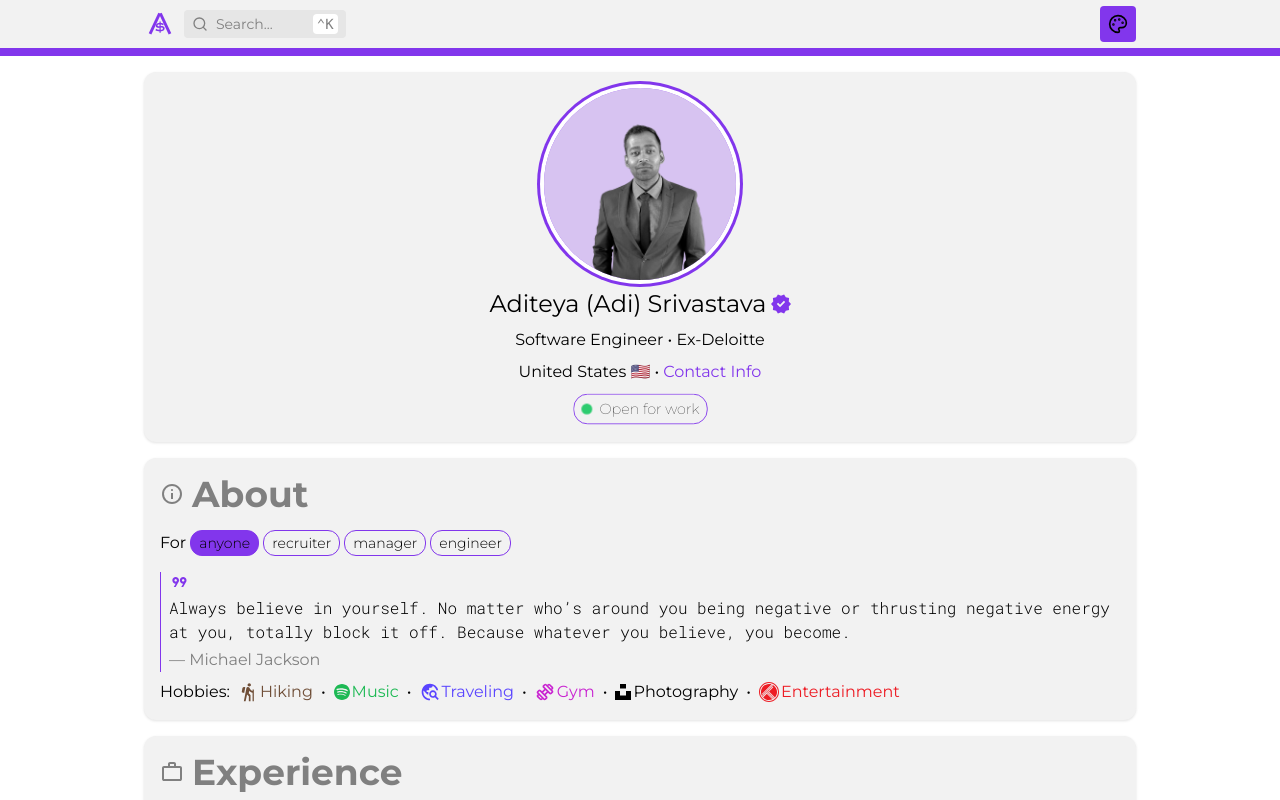
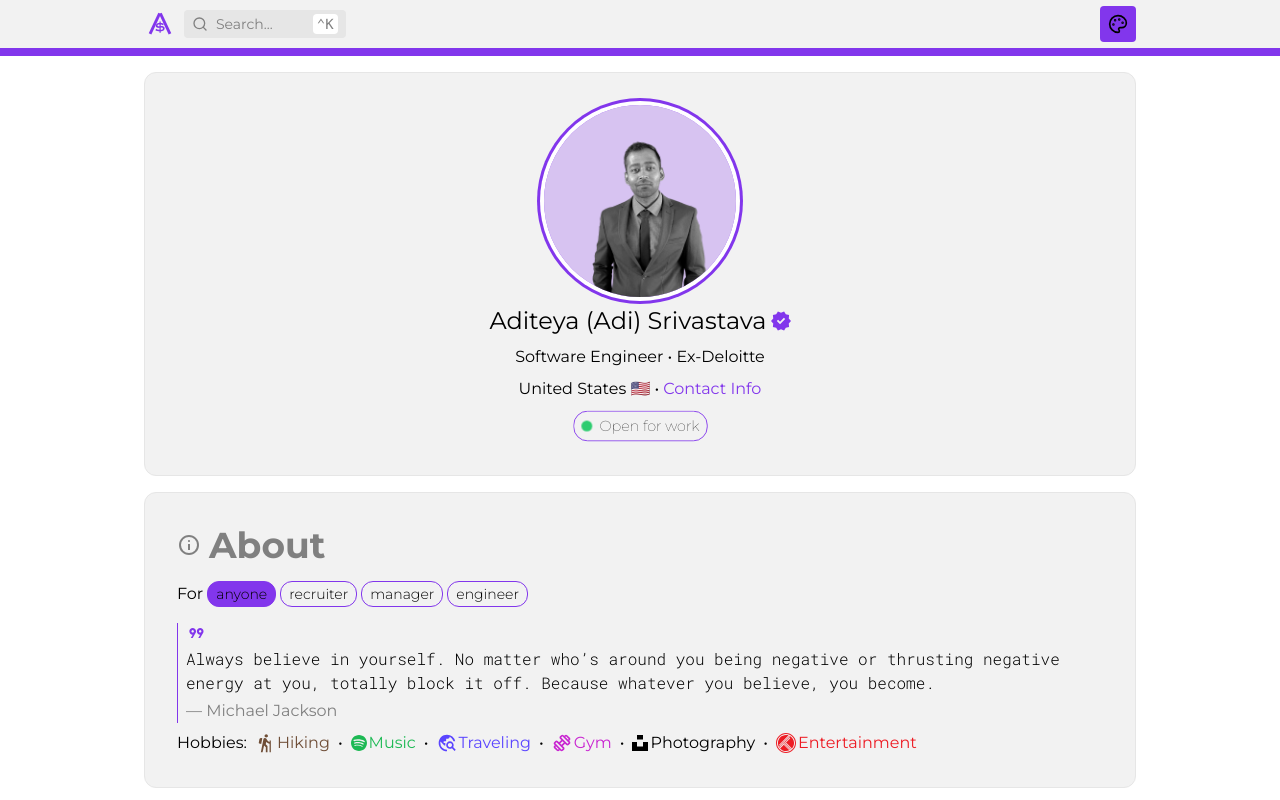
Before and after one commit to aditeyaS/aditeyaS.github.io, a React (Vite) app: page / in a window 1280 px wide. Shown: the top 800 px of the page. Built offline with nearby package versions, Linux system fonts and the light colour scheme.

Commit message:
ui fixes

```diff
--- a/src/components/layout/section-container.tsx
+++ b/src/components/layout/section-container.tsx
@@ -11,7 +11,7 @@ export const SectionContainer = forwardRef<
 >(({ sectionIndex = 0, children }, ref) => {
   return (
     <motion.section
-      className="p-2 lg:p-4 rounded-xl bg-background-2 shadow shadow-background-3"
+      className="p-4 lg:p-8 rounded-xl bg-background-2 border border-background-3"
       initial={{
         scale: 0.9,
         rotate: sectionIndex % 2 === 0 ? 1 : -1,
```
